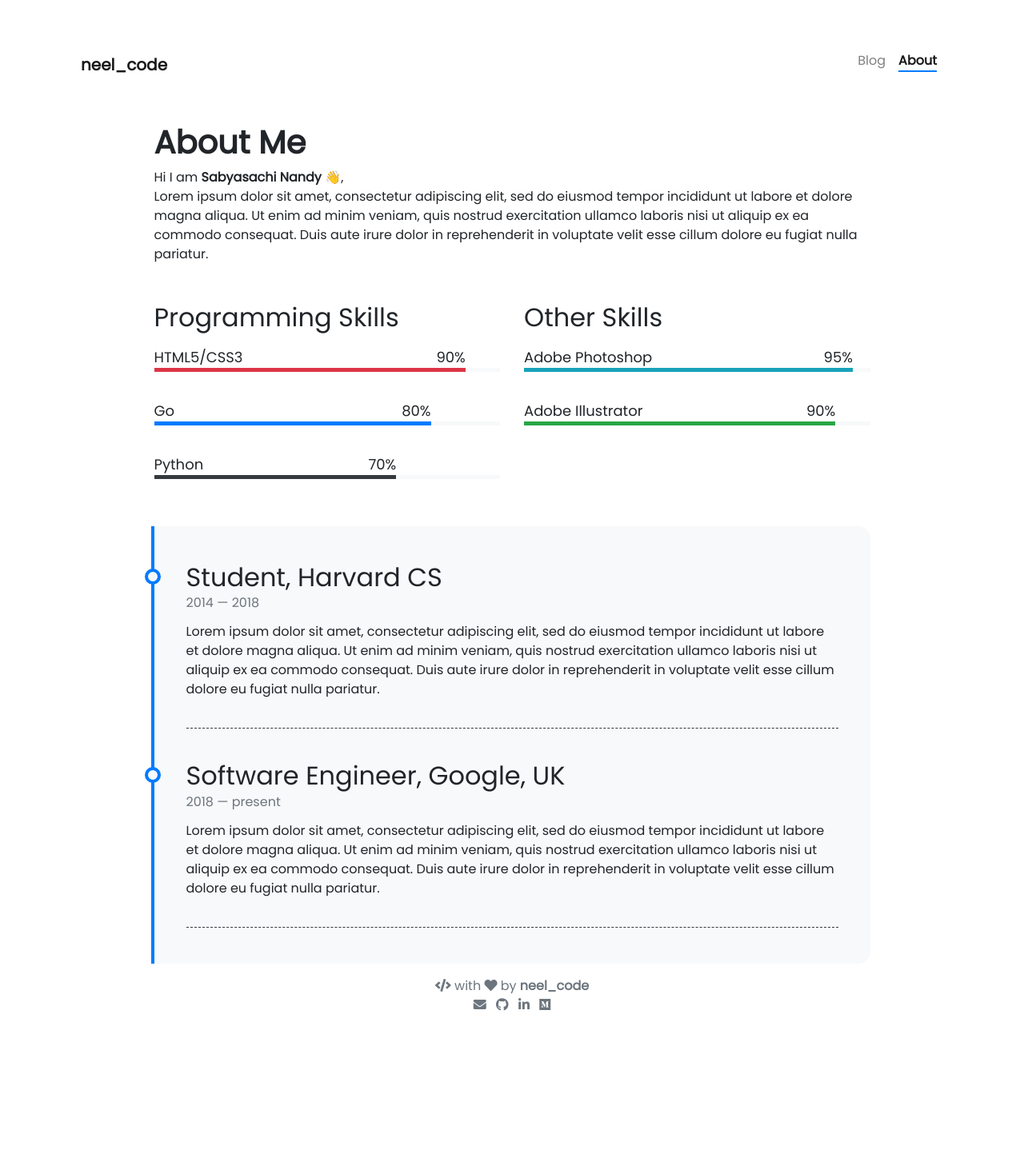
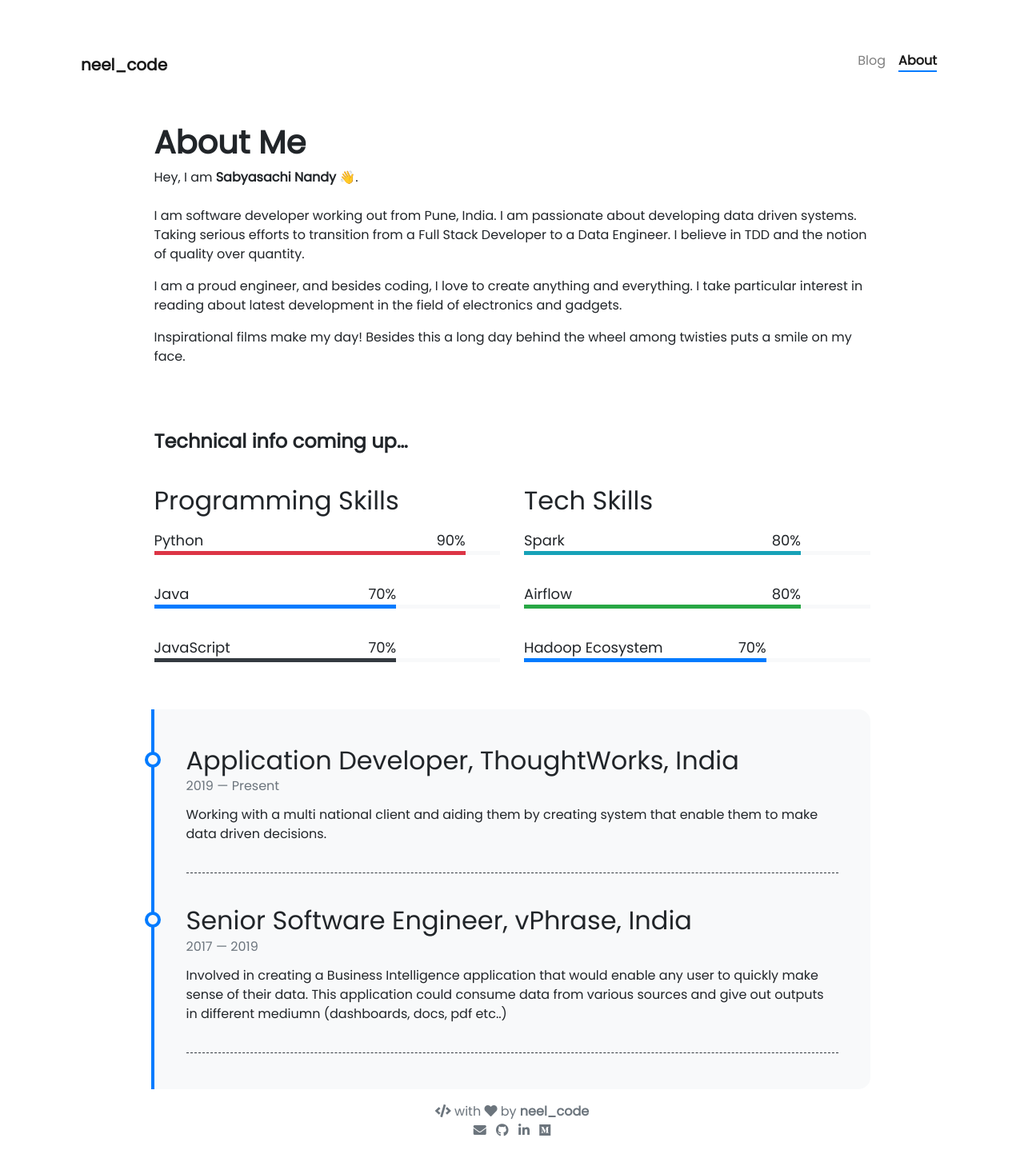
Before and after one commit to sabya14/sabya14, a Jekyll site: the page built from pages/about.md, in a window 1280 px wide. Shown: the whole page at 80% size. Built offline with Jekyll 4.4.1, drawn with Linux system fonts in a browser that asks for light colours; nearby versions of some CDN libraries; emoji names are drawn with the system emoji font; before the commit the page ends 1301 px from its top, so only the background shows below that.

Commit message:
Added about section. TODO - Change percentage in skills to tags.

```diff
--- a/_config.yml
+++ b/_config.yml
@@ -1,8 +1,8 @@
 ### Site Settings ###
 title               : neel_code
 description         : >-
-                      "Caffeine :coffee: powered coding,
-                      adapting to TDD and learning to handle to data."
+                      Caffeine :coffee: powered coding,
+                      adapting to TDD and learning to handle to data.
 baseurl             : ""                     # Change to empty quotes if you are hosting your site at <your-username>.github.io directly
 repository          : sabya14/sabya14     # Change to <your-username>/<your-username>.github.io (or remove it if you don't need remote projects)
 
--- a/_data/other-skills.yml
+++ b/_data/other-skills.yml
@@ -1,7 +1,11 @@
-- name: Adobe Photoshop
-  percentage: 95
+- name: Spark
+  percentage: 80
   color: info
 
-- name: Adobe Illustrator
-  percentage: 90
+- name: Airflow
+  percentage: 80
   color: success
+
+- name: Hadoop Ecosystem
+  percentage: 70
+  color: Teal
--- a/_data/programming-skills.yml
+++ b/_data/programming-skills.yml
@@ -1,11 +1,11 @@
-- name: HTML5/CSS3
+- name: Python
   percentage: 90
   color: danger
 
-- name: Go
-  percentage: 80
+- name: Java
+  percentage: 70
   color:
 
-- name: Python
+- name: JavaScript
   percentage: 70
   color: dark
--- a/_data/timeline.yml
+++ b/_data/timeline.yml
@@ -1,17 +1,11 @@
-- title: Student, Harvard CS
-  from: 2014
-  to: 2018
-  description: Lorem ipsum dolor sit amet, consectetur adipiscing elit,
-               sed do eiusmod tempor incididunt ut labore et dolore magna aliqua.
-               Ut enim ad minim veniam, quis nostrud exercitation ullamco laboris
-               nisi ut aliquip ex ea commodo consequat. Duis aute irure dolor in
-               reprehenderit in voluptate velit esse cillum dolore eu fugiat nulla pariatur.
+- title: Application Developer, ThoughtWorks, India
+  from: 2019
+  to: Present
+  description: Working with a multi national client and aiding them by creating system that enable them to make data driven decisions.
 
-- title: Software Engineer, Google, UK
-  from: 2018
-  to: present
-  description: Lorem ipsum dolor sit amet, consectetur adipiscing elit,
-               sed do eiusmod tempor incididunt ut labore et dolore magna aliqua.
-               Ut enim ad minim veniam, quis nostrud exercitation ullamco laboris
-               nisi ut aliquip ex ea commodo consequat. Duis aute irure dolor in
-               reprehenderit in voluptate velit esse cillum dolore eu fugiat nulla pariatur.
+- title: Senior Software Engineer, vPhrase, India
+  from: 2017
+  to: 2019
+  description: Involved in creating a Business Intelligence application that would enable any user to quickly
+               make sense of their data. This application could consume data from various sources and give out outputs in different mediumn
+               (dashboards, docs, pdf etc..)
--- a/pages/about.md
+++ b/pages/about.md
@@ -7,12 +7,24 @@ weight: 3
 
 # **About Me**
 
-Hi I am **{{ site.author.name }}** :wave:,<br>
-Lorem ipsum dolor sit amet, consectetur adipiscing elit, sed do eiusmod tempor incididunt ut labore et dolore magna aliqua. Ut enim ad minim veniam, quis nostrud exercitation ullamco laboris nisi ut aliquip ex ea commodo consequat. Duis aute irure dolor in reprehenderit in voluptate velit esse cillum dolore eu fugiat nulla pariatur.
+Hey, I am **{{ site.author.name }}** :wave:.<br> <br>
+I am software developer working out from Pune, India. I am passionate about developing data driven systems.
+Taking serious efforts to transition from a Full Stack Developer to a Data Engineer. I believe in TDD and the notion of
+quality over quantity.
+
+I am a proud engineer, and besides coding, I love to create anything and everything. I take particular interest in
+reading about latest development in the field of electronics and gadgets.
+
+Inspirational films make my day! Besides this a long day behind the wheel among twisties puts a smile on my face.
+
+<br>
+<br>
+#### **Technical info coming up...**
+
 
 <div class="row">
 {% include about/skills.html title="Programming Skills" source=site.data.programming-skills %}
-{% include about/skills.html title="Other Skills" source=site.data.other-skills %}
+{% include about/skills.html title="Tech Skills" source=site.data.other-skills %}
 </div>
 
 <div class="row">
```
